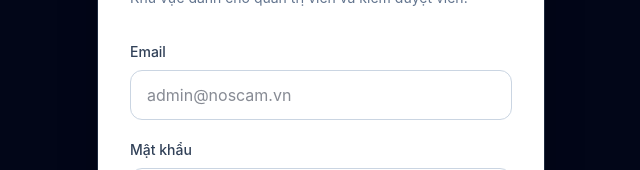
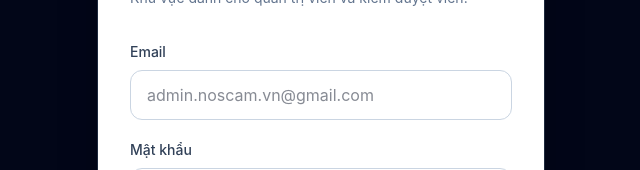
Before and after one commit to nguyenlampanda/noscam, a React (Vite) app in the folder noscam-frontend/: page /admin/login in a window 1280 px wide. Shown: the part 298-468 px from the top of the page, without its empty margins (319-959 px from the left). Built offline with nearby package versions, Linux system fonts and the light colour scheme; no server answers.

Commit message:
Update admin login email placeholder

```diff
--- a/noscam-frontend/src/pages/Admin/AdminLoginPage.jsx
+++ b/noscam-frontend/src/pages/Admin/AdminLoginPage.jsx
@@ -87,7 +87,7 @@ function AdminLoginPage() {
               }
               required
               className="w-full rounded-xl border border-slate-300 px-4 py-3 text-sm outline-none transition focus:border-blue-600 focus:ring-2 focus:ring-blue-100"
-              placeholder="admin@noscam.vn"
+              placeholder="admin.noscam.vn@gmail.com"
             />
           </div>
 
```
